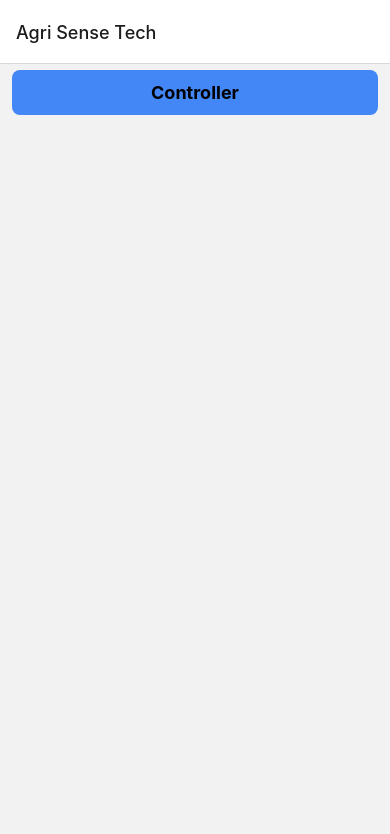
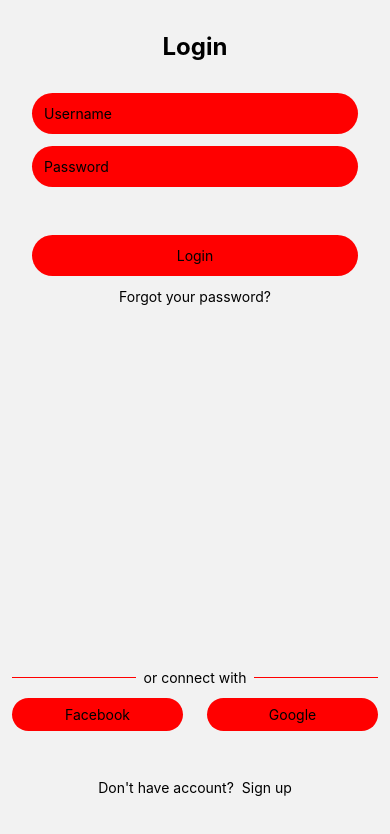
Before and after one commit to hilmiguner/agriSenseTech, a React Native app: screen /LoginScreen in a window 390 px wide. Shown: the top 834 px of the page. Built offline with nearby package versions, Linux system fonts and the light colour scheme.

Commit message:
Prototype LoginScreen has been created and installed.

```diff
--- a/App.js
+++ b/App.js
@@ -3,6 +3,7 @@
 import MainScreen from './screens/MainScreen';
 import RobotControlScreen from './screens/RobotControlScreen';
 import { GestureHandlerRootView } from 'react-native-gesture-handler';
+import LoginScreen from './screens/LoginScreen';
 
 function App() {
   const MainScreenStack = createNativeStackNavigator();
@@ -17,11 +18,19 @@
                 title: "Agri Sense Tech"
               }}
             />
+              <MainScreenStack.Screen
+                name='LoginScreen'
+                component={LoginScreen}
+                options={{
+                  title: "Login",
+                  headerShown: false,
+                }}
+              />
             <MainScreenStack.Screen
               name='RobotControlScreen'
               component={RobotControlScreen}
               options={{
-                title: "Robot Control"
+                title: "Robot Control",
               }}
             />
           </MainScreenStack.Navigator>
--- /dev/null
+++ b/screens/LoginScreen.js
@@ -0,0 +1,54 @@
+import { Pressable, Text, View } from "react-native";
+import { TextInput } from "react-native-gesture-handler";
+import { useSafeAreaInsets } from "react-native-safe-area-context";
+
+function LoginScreen() {
+    const safeAreaInsets = useSafeAreaInsets();
+
+    return(
+        <View style={{ flex: 1, justifyContent: "space-between", paddingTop: safeAreaInsets.top }}>
+            <View>
+                <Text style={{ textAlign: "center", marginVertical: 32, fontSize: 24, fontWeight: "bold"}}>Login</Text>
+                <View style={{ backgroundColor: "red", marginHorizontal: 32, borderRadius: 24, padding: 12, marginBottom: 12 }}>
+                    {/* Icon */}
+                    <TextInput style={{ padding: 0 }} placeholder="Username"/>
+                </View>
+                <View style={{ backgroundColor: "red", marginHorizontal: 32, borderRadius: 24, padding: 12, marginBottom: 48 }}>
+                    {/* Icon */}
+                    <TextInput style={{ padding: 0 }} secureTextEntry={true} placeholder="Password"/>
+                </View>
+                <Pressable style={{ backgroundColor: "red", marginHorizontal: 32, borderRadius: 24, padding: 12, marginBottom: 12 }}>
+                    <Text style={{ textAlign: "center"}}>Login</Text>
+                </Pressable>
+                <Pressable>
+                    <Text style={{ textAlign: "center"}}>Forgot your password?</Text>
+                </Pressable>
+            </View>
+            <View style={{ marginBottom: 48 }}>
+                <View style={{ flexDirection: 'row', alignItems: 'center', padding: 12, }}>
+                    <View style={{ flex: 1, height: 1, backgroundColor: 'red' }} />
+                    <Text style={{ textAlign: 'center', marginHorizontal: 8 }}>or connect with</Text>
+                    <View style={{ flex: 1, height: 1, backgroundColor: 'red' }} />
+                </View>
+                <View style={{ flexDirection: "row" }}>
+                    <Pressable style={{ flex: 1, backgroundColor: "red", marginHorizontal: 12, padding: 8, borderRadius: 24 }}>
+                        {/* Icon */}
+                        <Text style={{ textAlign: "center" }}>Facebook</Text>
+                    </Pressable>
+                    <Pressable style={{ flex: 1, backgroundColor: "red", marginHorizontal: 12, padding: 8, borderRadius: 24 }}>
+                        {/* Icon */}
+                        <Text style={{ textAlign: "center" }}>Google</Text>
+                    </Pressable>
+                </View>
+                <View style={{ flexDirection: "row", justifyContent: "center", marginTop: 48 }}>
+                    <Text>Don't have account?</Text>
+                    <Pressable style={{ marginLeft: 8 }}>
+                        <Text>Sign up</Text>
+                    </Pressable>
+                </View>
+            </View>
+        </View>
+    );
+}
+
+export default LoginScreen;
--- a/screens/MainScreen.js
+++ b/screens/MainScreen.js
@@ -2,8 +2,10 @@
 import SimpleButton from "../components/ui/SimpleButton";
 
 function MainScreen({ navigation }) {
+    const user = "none";
     return(
         <View style={styles.rootContainer}>
+            <SimpleButton title={`Login Screen (${user})`} onPress={() => navigation.navigate("LoginScreen")}/>
             <SimpleButton title={"Controller"} onPress={() => navigation.navigate("RobotControlScreen")}/>
         </View>
     );
```
